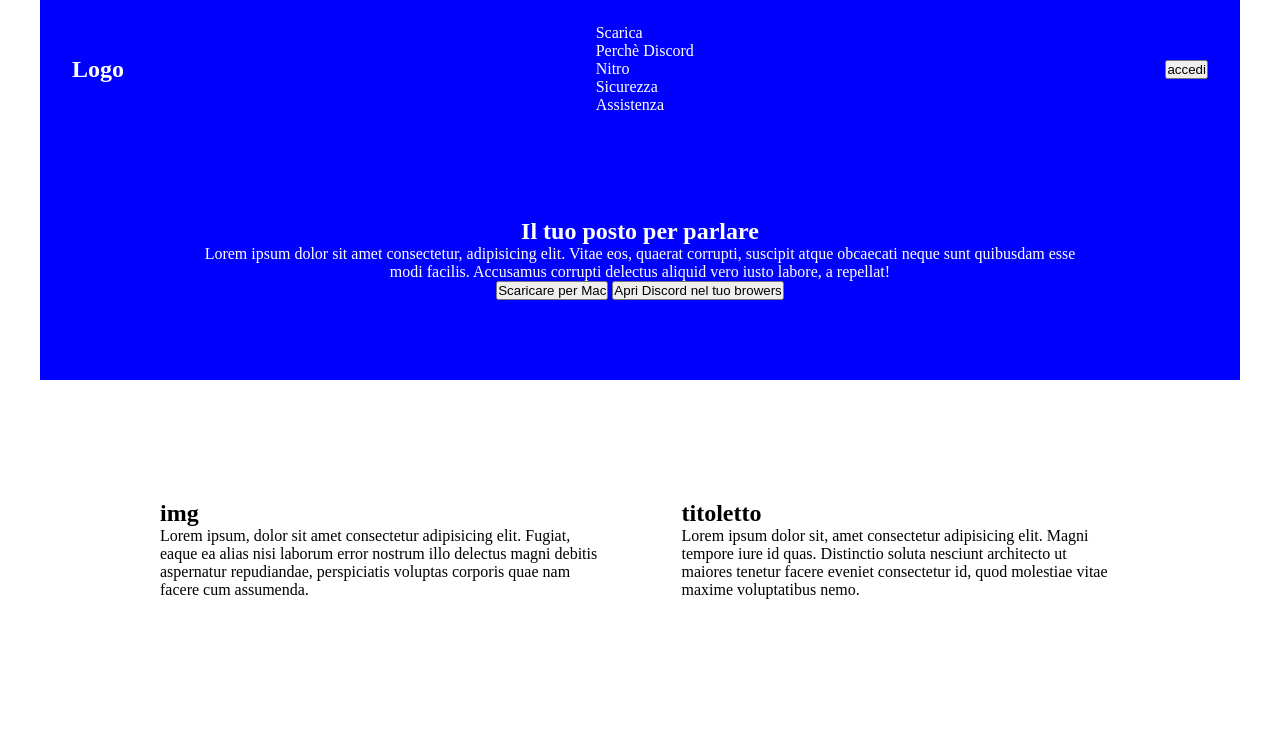
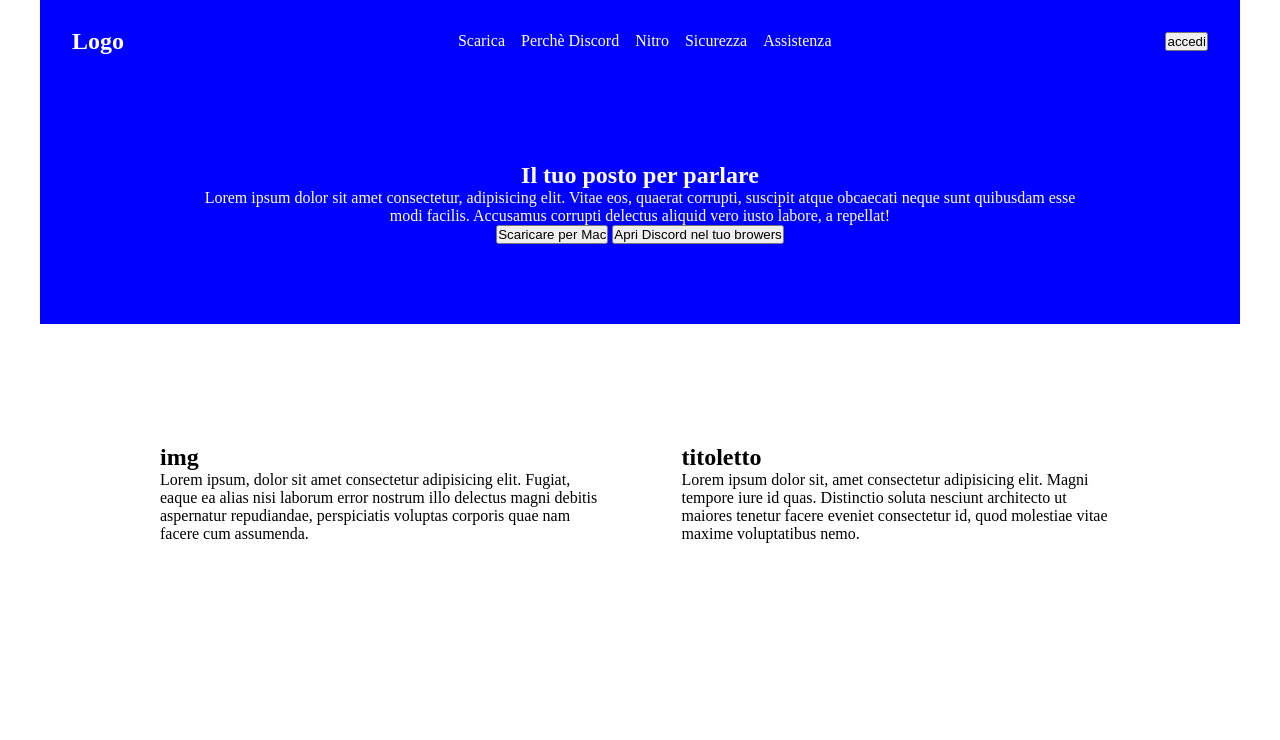
Before and after one commit to ValerioL96/htmlcss-struttura-discord, a plain HTML site: page index.html in a window 1280 px wide. Shown: the top 740 px of the page. Drawn offline with Linux system fonts and the light colour scheme.

Commit message:
ul header fix

```diff
--- a/CSS/style.css
+++ b/CSS/style.css
@@ -36,6 +36,10 @@ header{
     align-items: center;
 }
 
+header nav ul li{
+    margin: .5rem;
+}
+
 .jumbotron{
     padding: 5rem 10rem;
     text-align: center;
--- a/index.html
+++ b/index.html
@@ -18,7 +18,7 @@
                 <h2>Logo</h2>
 
                 <nav>
-                    <ul>
+                    <ul class="flex">
                         <li>Scarica</li>
                         <li>Perchè Discord</li>
                         <li>Nitro</li>
```
